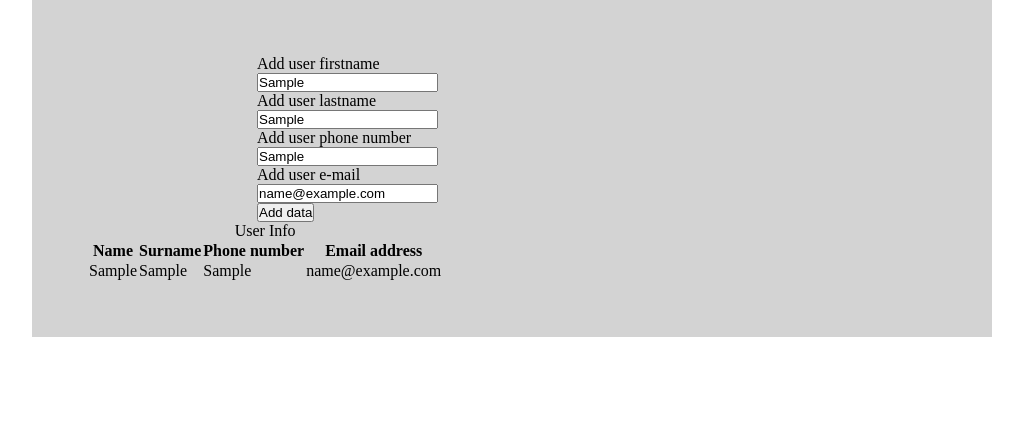
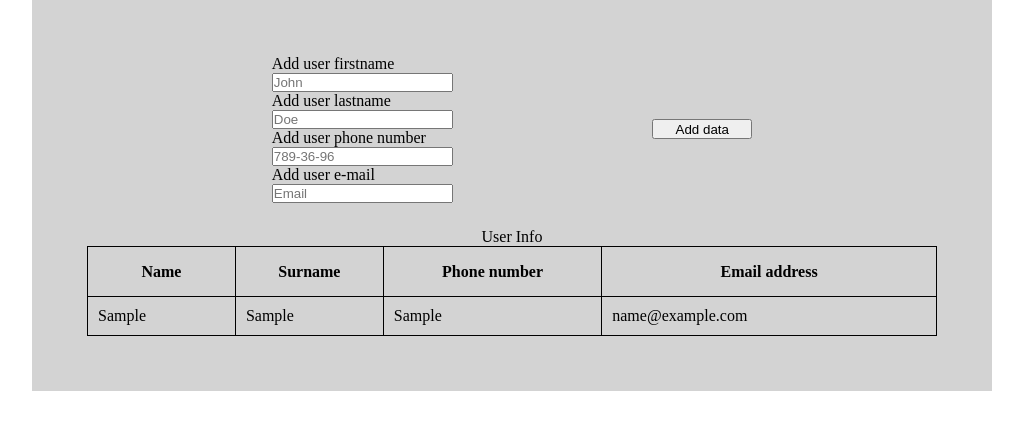
Before and after one commit to gsvetlana/gsvetlana.github.io, a plain HTML site: page form/index.html in a window 1280 px wide. Both pictures are taken after typing "Sample", "Sample", "Sample", "name@example.com" into the empty fields and a click on the button "Add data". Shown: the whole page, without its empty margins (128-1151 px from the left). Drawn offline with nearby package versions, Linux system fonts and the light colour scheme.

Commit message:
added script to write the user info down the table

```diff
--- a/form/css/style.css
+++ b/form/css/style.css
@@ -10,11 +10,15 @@
     margin: 0 auto;
     padding: 55px;
     background-color: lightgrey;
+
 }
 
-form {
-    width: 60%;
+.get-data {
+    width: 80%;
     margin: 0 auto;
+    display: flex;
+    justify-content: space-around;
+    align-items: center;
 }
 
 .value {
@@ -24,3 +28,27 @@ form {
 label {
     display: block;
 }
+
+.addData {
+    display: block;
+    width: 100px;
+    height: 20px;
+}
+
+table {
+    width: 100%;
+    margin-top: 25px;
+    border-collapse: collapse;
+}
+
+table, th, td {
+    border: 1px solid #000;
+}
+
+th {
+    height: 50px;
+}
+
+td {
+    padding: 10px;
+}
--- a/form/index.html
+++ b/form/index.html
@@ -11,6 +11,7 @@
 </head>
 <body>
     <div class="wrapper">
+        <div class="get-data">
             <form action="">
                 <fieldset class="value">
                     <label for="name">Add user firstname</label>
@@ -22,32 +23,9 @@
                     <label for="email">Add user e-mail</label>
                     <input type="text" placeholder="Email" class="data-field" id="email">
                 </fieldset>
-            <button class="addData">Add data</button>
             </form>
+        </div>
 
-        <table>
-            <caption>User Info</caption>
-            <thead>
-                <tr>
-                    <th>Name</th>
-                    <th>Surname</th>
-                    <th>Phone number</th>
-                    <th>Email address</th>
-                </tr>
-            </thead>
-            <tbody>
-                <script type="text/template" id="userRow">
-                    <% for(var i=0, max=list.length; i<max; i++) { %>
-                        <tr>
-                            <td><%- list[i].name %></td>
-                            <td><%- list[i].surname %></td>
-                            <td><%- list[i].tel %></td>
-                            <td><%- list[i].email %></td>
-                        </tr>
-                    <% } %>
-                </script>
-            </tbody>
-        </table>
     </div>
     <script src="./js/main.js"></script>
 </body>
--- a/form/js/main.js
+++ b/form/js/main.js
@@ -2,13 +2,13 @@
     'use strict';
 
     var wrapper = document.querySelector('.wrapper'),
-        arrData = new Array();
+        arrData = [];
 
     function getData() {
-        var name = document.getElementById('name'),
-            surname = document.getElementById('surname'),
-            tel = document.getElementById('tel'),
-            email = document.getElementById('email'),
+        var name = wrapper.querySelector('#name'),
+            surname = wrapper.querySelector('#surname'),
+            tel = wrapper.querySelector('#tel'),
+            email = wrapper.querySelector('#email'),
             newObj = {};
 
         newObj.name = name.value;
@@ -19,15 +19,45 @@
         arrData.push(newObj);
     }
 
-    var btn = document.querySelector('.addData');
-    btn.addEventListener('click', function(e) {
+    function createElements() {
+        var btn = document.createElement('button');
+        btn.classList.add('addData');
+        btn.innerHTML = 'Add data';
+
+        var table = document.createElement('table');
+        table.createCaption().innerHTML = 'User Info';
+        table.createTHead().innerHTML = '<th>Name</th><th>Surname</th><th>Phone number</th><th>Email address</th>';
+        table.appendChild(document.createElement('tbody'));
+
+        return {
+            btnItem: btn,
+            tableItem: table
+        };
+    }
+
+    var elem = createElements();
+    var getUserData = wrapper.querySelector('.get-data');
+    getUserData.appendChild(elem.btnItem);
+
+    elem.btnItem.addEventListener('click', function(e) {
         e.preventDefault();
+        elem.tableItem.tBodies[0].innerHTML = '';
+
         getData();
 
-        var sourceUser = document.querySelector('#userRow').textContent,
-            templateUser = _.template(sourceUser),
-            parent = document.querySelector('tbody');
+        wrapper.appendChild(elem.tableItem);
+        for(var i = 0, max = arrData.length; i < max; i++) {
+            var newRow = elem.tableItem.tBodies[0].insertRow(i);
+            for(var item in arrData[i]) {
+                if(arrData[i].hasOwnProperty(item)) {
+                    newRow.insertCell().innerHTML = arrData[i][item];
+                }
+            }
+        }
 
-            parent.innerHTML = templateUser({list: arrData});
+        var inputs = wrapper.querySelectorAll('input');
+        for(var k = 0, maxK = inputs.length; k < maxK; k++) {
+            inputs[k].value = '';
+        }
     });
 })();
```
Lines whose indentation alone changed are shown as unchanged.
